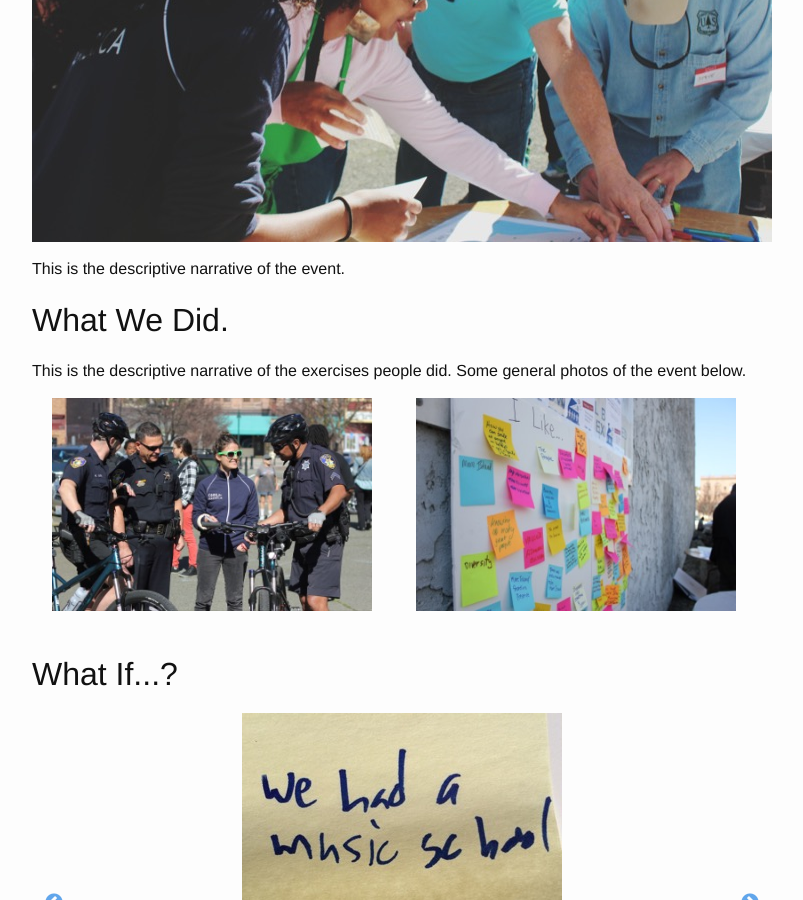
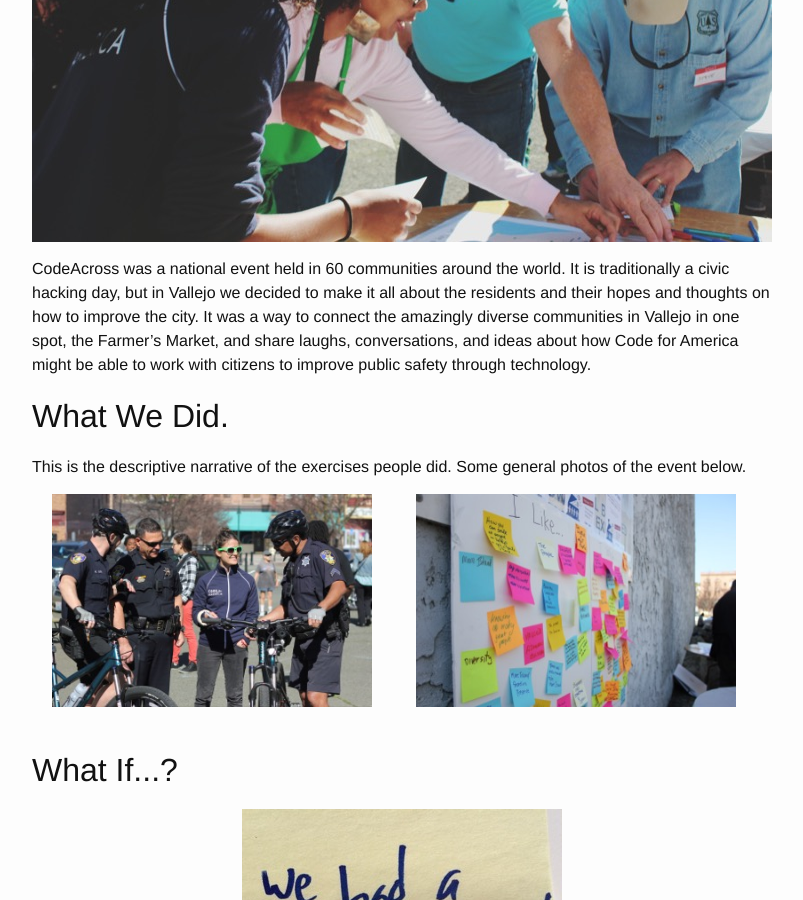
Before and after one commit to codeforamerica/code_for_vallejo, a Jekyll site: the page built from _posts/2015-03-02-hello-vallejo.md, in a window 1280 px wide and 900 px high, scrolled down 415 px. Shown: the whole window, without its empty margins (238-1041 px from the left). Built offline with Jekyll 4.4.1, drawn with Linux system fonts in a browser that asks for light colours; nearby versions of some CDN libraries.

Commit message:
Added description of CodeAcross intro

```diff
--- a/_posts/2015-03-02-hello-vallejo.md
+++ b/_posts/2015-03-02-hello-vallejo.md
@@ -10,7 +10,7 @@ has_carousel: true
 
 <img class="post-home-img" src="{{ page.home-image | prepend: site.baseurl }}">
 
-This is the descriptive narrative of the event.
+CodeAcross was a national event held in 60 communities around the world. It is traditionally a civic hacking day, but in Vallejo we decided to make it all about the residents and their hopes and thoughts on how to improve the city. It was a way to connect the amazingly diverse communities in Vallejo in one spot, the Farmer’s Market, and share laughs, conversations, and ideas about how Code for America might be able to work with citizens to improve public safety through technology.
 
 <h2>What We Did.</h2>
 
```
